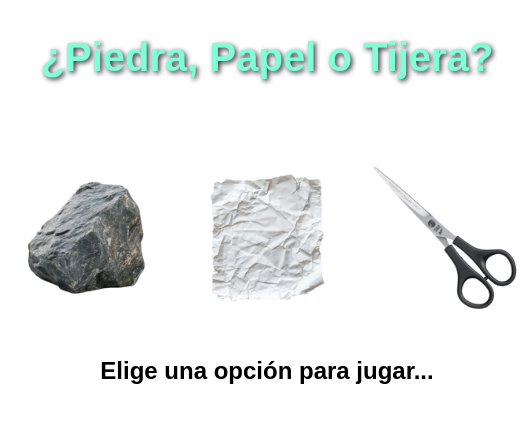
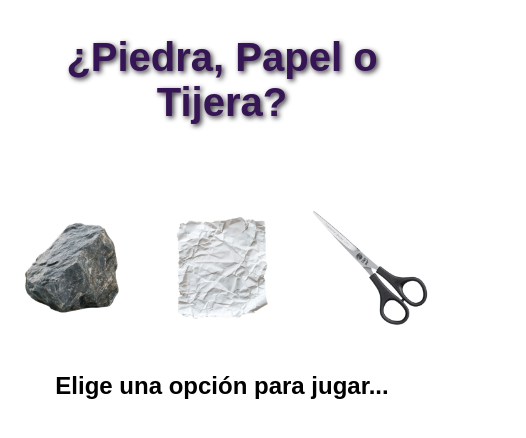
Before and after one commit to fiorelancissi/proyecto-juego, a plain HTML site: page index.html in a window 390 px wide. Shown: the whole page, 526 px wide, since content can reach past the window. Drawn offline with Linux system fonts and the light colour scheme; a web font is replaced by a local one.

Commit message:
cambio diseno

```diff
--- a/css/style.css
+++ b/css/style.css
@@ -6,6 +6,7 @@ body {
       background-size: cover;
       background-position: center;
       background-repeat: no-repeat;
+      min-height: 100vh;
     }
 
     .contenedor-juego {
@@ -159,11 +160,22 @@ body {
 
     @media (max-width: 600px) {
       h1 {
-        font-size: 2em;
+        font-size: 2rem;
         text-align: center;
-        color: aquamarine;
+        color: rgb(54, 21, 84);
       }
 
+      .container {
+        flex-direction: column;
+        align-items: center;
+        gap: 10px;
+      }
+
+      .opcion img {
+        width: 120px;
+        height: 120px;
+        margin: 0px;
+        }
         .opcion:focus {
             filter: drop-shadow(8px 8px 20px rgba(0, 0, 0, 0.7));
             transform: scale(1.25);
@@ -173,3 +185,8 @@ body {
         }
 
     }
+
+    section {
+      margin: 0;
+      top: 0;
+    }
```
